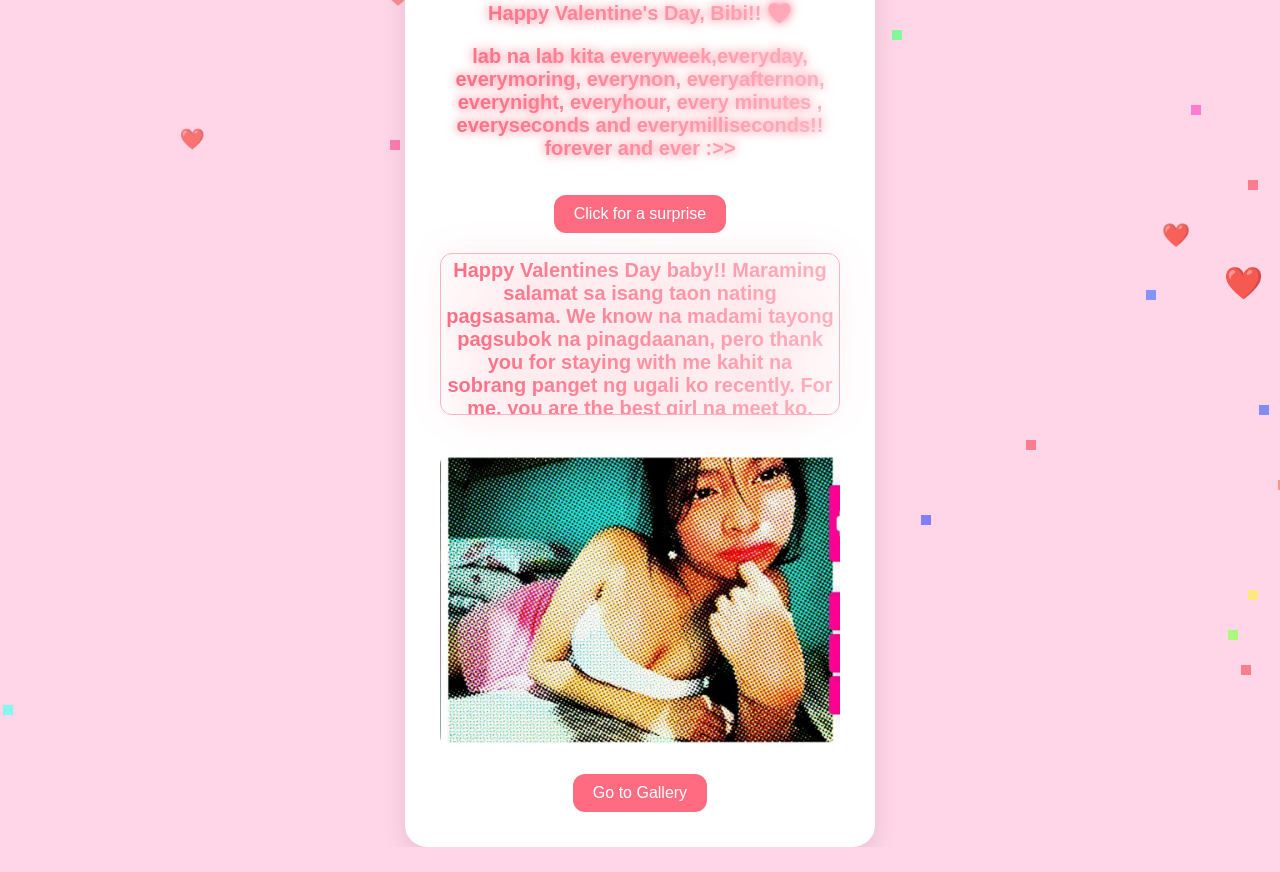
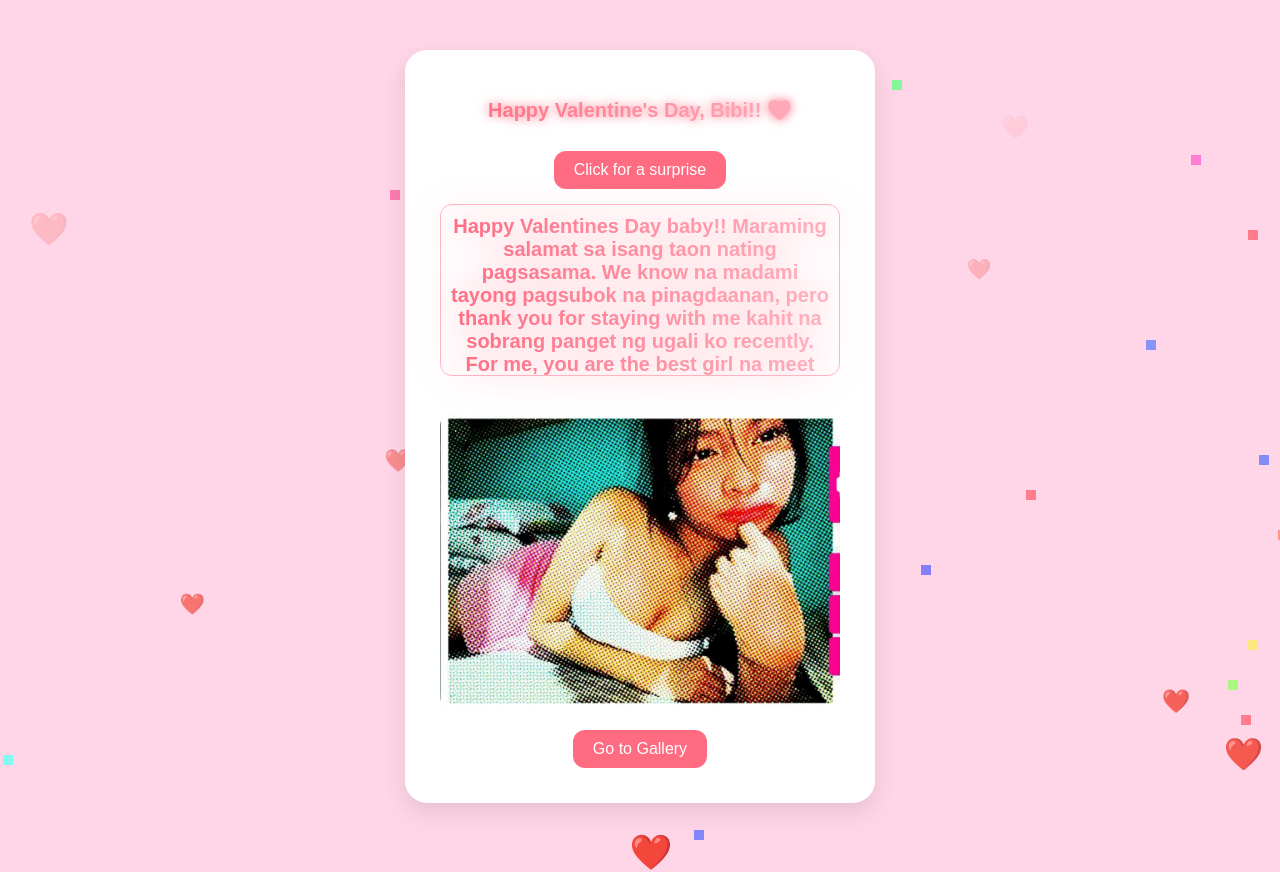
Before and after one commit to torinomerangelo-web/torinomerangelo-web.github.io, a plain HTML site: page valentine.html in a window 1280 px wide. Both pictures are taken after a click on the button "Click for a surprise". Before the commit the page ends 847 px from the top, so only its background shows below. Drawn offline with Linux system fonts and the light colour scheme.

Commit message:
Update valentine.html

```diff
--- a/valentine.html
+++ b/valentine.html
@@ -3,31 +3,28 @@
 <head>
 <meta charset="UTF-8">
 <meta name="viewport" content="width=device-width, initial-scale=1.0">
-<title>Happy Valentine's Day po bibi!!❤️</title>
+<title>Valentine Surprise ❤️</title>
 <style>
   body {
     margin:0;
-    height:100vh;
-    display:flex;
-    justify-content:center;
-    align-items:center;
+    font-family: Arial, sans-serif;
     background:#ffd6e8;
-    font-family: 'Arial', sans-serif;
-    overflow:hidden;
+    text-align:center;
+    overflow-x:hidden;
+    position:relative;
   }
 
+  /* Card styling */
   .card {
     background:white;
     padding:35px;
     border-radius:22px;
-    text-align:center;
+    max-width:400px;
+    margin:50px auto;
     box-shadow:0 10px 25px rgba(0,0,0,0.1);
-    max-width:400px;
+    position:relative;
     z-index:1;
-    position:relative;
   }
-
-  .hidden { display:none; }
 
   button {
     background:#ff6b81;
@@ -41,36 +38,48 @@
   }
   button:hover { background:#ff3b5f; }
 
+  .hidden { display:none; }
+
+  #message {
+    max-height:150px;
+    overflow-y:auto;
+    padding:10px;
+    border:1px solid #ffb3c1;
+    border-radius:12px;
+    margin-top:15px;
+    -webkit-overflow-scrolling: touch;
+  }
+
   img {
     margin-top:15px;
     width:100%;
     border-radius:15px;
   }
 
+  /* Floating hearts */
   .heart {
     position:absolute;
     color:red;
+    font-size:20px;
     animation:float 5s linear infinite;
-    font-size:20px;
+    z-index:0;
   }
-
   @keyframes float {
     0% { transform:translateY(0); opacity:1; }
     100% { transform:translateY(-800px); opacity:0; }
   }
 
-
+  /* Confetti */
   .confetti {
     position:absolute;
     width:10px;
     height:10px;
-    background-color: #ff3b5f;
     top:0;
     opacity:0.8;
     z-index:0;
   }
 
-
+  /* Animated gradient text */
   .animated-text {
     font-size:20px;
     font-weight:bold;
@@ -79,7 +88,6 @@
     -webkit-text-fill-color: transparent;
     animation: textGlow 2s infinite alternate;
   }
-
   @keyframes textGlow {
     from { filter: drop-shadow(0 0 5px #ff6b81);}
     to { filter: drop-shadow(0 0 20px #ffb3c1);}
@@ -87,56 +95,66 @@
 </style>
 </head>
 <body>
-<div class="card">
+
+<!-- Card container -->
+<div class="card" id="card">
   <h1 class="animated-text">Happy Valentine's Day, Bibi!! ❤️</h1>
-  <p class="animated-text">lab na lab kita everyweek,everyday, everymoring, everynon, everyafternon, everynight, everyhour, every minutes
-    , everyseconds and everymilliseconds!! forever and ever :>>
+
+  <!-- Surprise button -->
+  <button id="surpriseBtn">Click for a surprise</button>
+
+  <!-- Hidden message -->
+  <p id="message" class="hidden animated-text">
+    Happy Valentines Day baby!! Maraming salamat sa isang taon nating pagsasama. We know na madami tayong pagsubok na pinagdaanan, pero thank you for staying with me kahit na sobrang panget ng ugali ko recently. For me, you are the best girl na meet ko. Always nandyan kung kailan kailangan lalo na sa school hehe, super appreciated po sa pag help sa akin last time. I love you so much! 💖
   </p>
 
-  <button id="surpriseBtn">Click for a surprise</button>
-  <p id="message" class="hidden animated-text" style="max-height:150px; overflow-y:auto; padding:5px; border:1px solid #ffb3c1; border-radius:12px;">
-  Happy Valentines Day baby!! Maraming salamat sa isang taon nating pagsasama. We know na madami tayong pagsubok na pinagdaanan, pero thank you for staying with me kahit na sobrang panget ng ugali ko recently. For me, you are the best girl na meet ko. Always nandyan kung kailan kailangan lalo na sa school hehe, super appreciated po sa pag help sa akin last time. I love you so much! 💖
-</p>
+  <!-- Hidden photo -->
   <img id="photo" src="baby3.jpg" alt="Our Memory" class="hidden">
 
-  <button id="galleryBtn" style="margin-top:20px;">Go to Gallery</button>
+  <!-- Go to gallery button -->
+  <button id="galleryBtn">Go to Gallery</button>
 </div>
 
-
+<!-- Background music -->
 <audio id="bgMusic" src="always.mp3" preload="auto" loop></audio>
 
 <script>
-
+  // Elements
   const btn = document.getElementById("surpriseBtn");
   const message = document.getElementById("message");
   const photo = document.getElementById("photo");
   const music = document.getElementById("bgMusic");
 
-
+  // Show surprise message and photo
   btn.addEventListener("click", () => {
     message.classList.remove("hidden");
     photo.classList.remove("hidden");
   });
 
+  // Music: load last position
+  const lastTime = localStorage.getItem("musicTime");
+  if (lastTime) music.currentTime = parseFloat(lastTime);
 
+  // Start music on first tap
+  function startMusic() {
+    music.play().catch(()=>{});
+    document.removeEventListener("click", startMusic);
+    document.removeEventListener("touchstart", startMusic);
+  }
+  document.addEventListener("click", startMusic);
+  document.addEventListener("touchstart", startMusic);
 
-const lastTime = localStorage.getItem("musicTime");
-if (lastTime) music.currentTime = lastTime;
+  // Save music progress
+  setInterval(() => {
+    localStorage.setItem("musicTime", music.currentTime);
+  }, 500);
 
-document.addEventListener("click", function startOnce() {
-    music.play();
-    document.removeEventListener("click", startOnce);
-});
-
-setInterval(() => {
-    localStorage.setItem("musicTime", music.currentTime);
-}, 500);
-
- document.getElementById("galleryBtn").addEventListener("click", () => {
+  // Go to gallery
+  document.getElementById("galleryBtn").addEventListener("click", () => {
     window.location.href="gallery.html";
   });
 
-
+  // Floating hearts
   setInterval(() => {
     const heart = document.createElement("div");
     heart.classList.add("heart");
@@ -147,7 +165,7 @@ setInterval(() => {
     setTimeout(()=>heart.remove(),5000);
   },300);
 
-
+  // Confetti
   setInterval(() => {
     const confetti = document.createElement("div");
     confetti.classList.add("confetti");
@@ -164,6 +182,8 @@ setInterval(() => {
       }
     },20);
   },150);
+
 </script>
+
 </body>
 </html>
```
